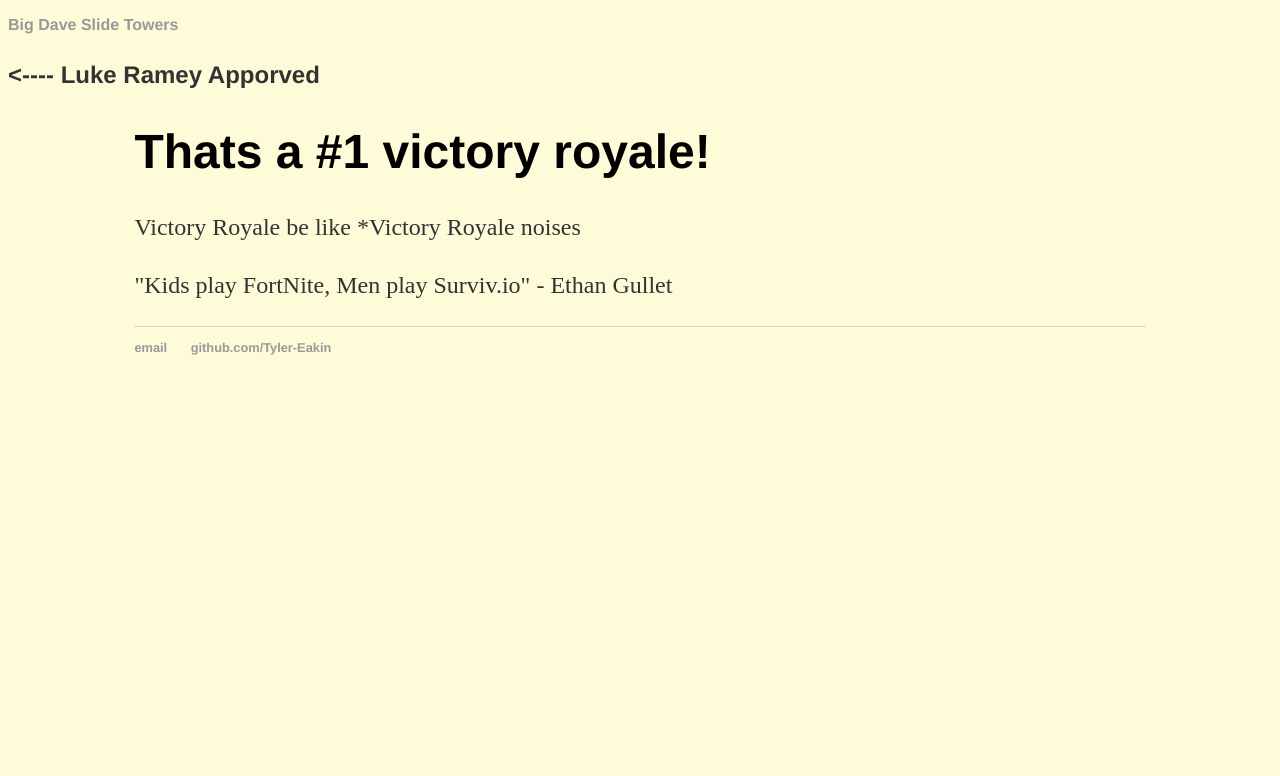
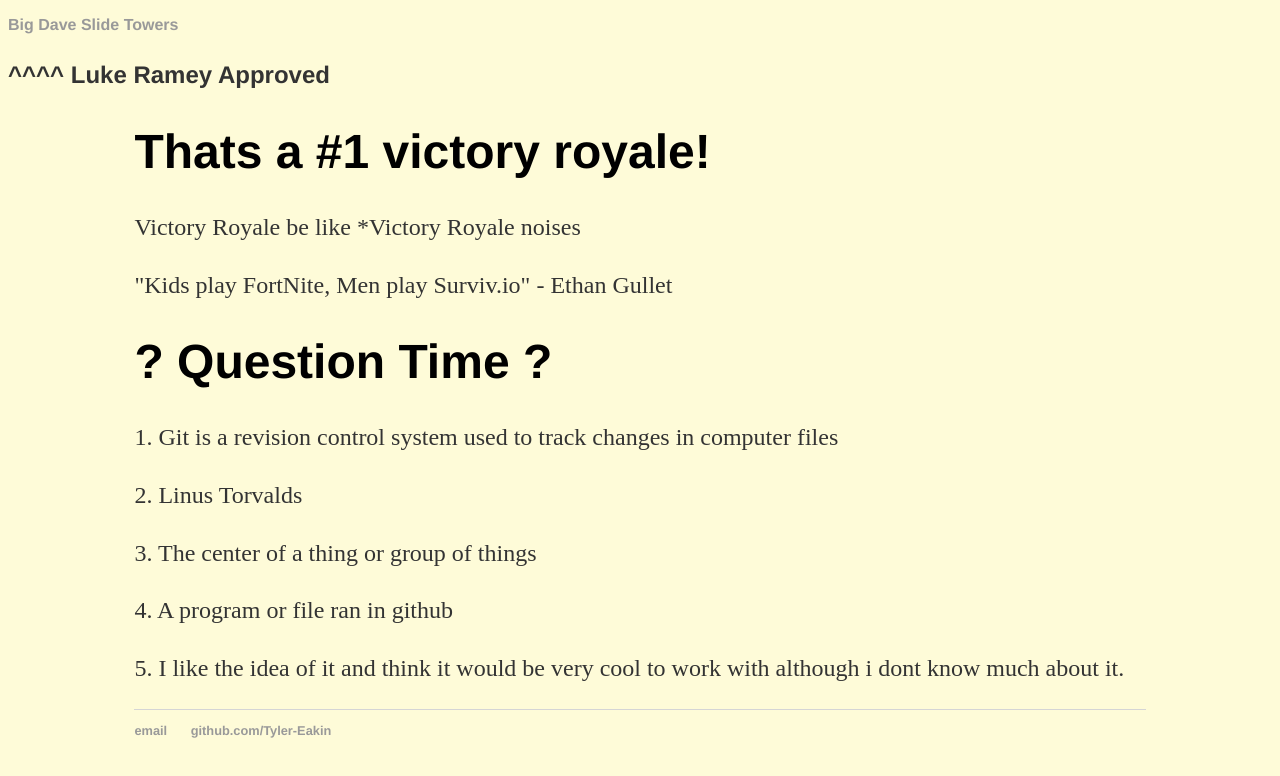
Before and after one commit to Tyler-Eakin/Tyler-Eakin.github.io, a plain HTML site: page index.html in a window 1280 px wide. Drawn offline with Linux system fonts and the light colour scheme.

Commit message:
Update index.html

```diff
--- a/index.html
+++ b/index.html
@@ -13,7 +13,7 @@
                 <il><a href="#">Dave</a></li>
                 <il><a href="#">Slide</a></li>
                 <il><a href="#">Towers</a></li>
-                <p>     <---- Luke Ramey Apporved</p>
+                <p>     ^^^^ Luke Ramey Approved</p>
             </ul>
             </nav>
             <div id = "wrapper">
@@ -21,6 +21,12 @@
                     <h1>Thats a #1 victory royale!</h1>
                             <p>Victory Royale be like *Victory Royale noises</p>
                             <p>"Kids play FortNite, Men play Surviv.io" - Ethan Gullet</p>
+                    <h1>? Question Time ?</h1>
+                            <p> 1. Git is a revision control system used to track changes in computer files</p>
+                            <p> 2. Linus Torvalds</p>
+                            <p> 3. The center of a thing or group of things</p>
+                            <p> 4. A program or file ran in github</p>
+                            <p> 5. I like the idea of it and think it would be very cool to work with although i dont know much about it. </p>
 
 
             </div>
```
